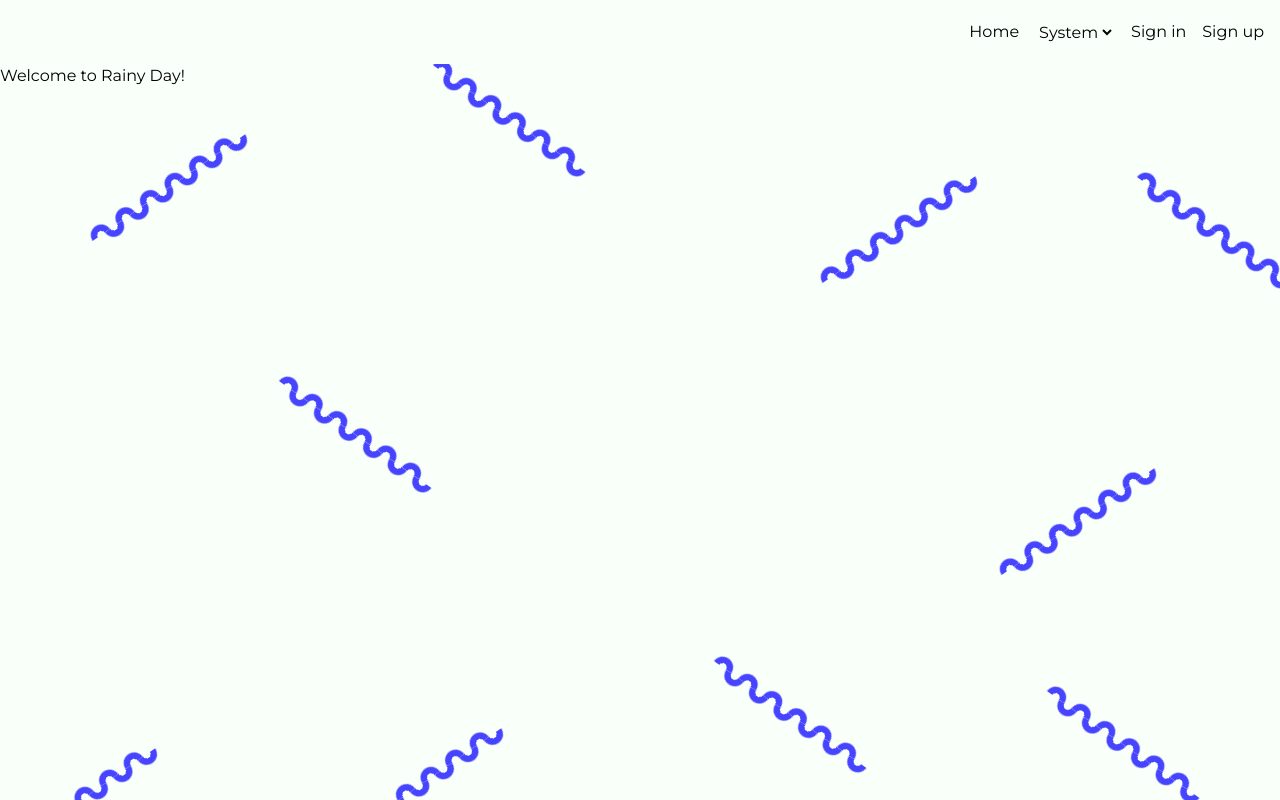
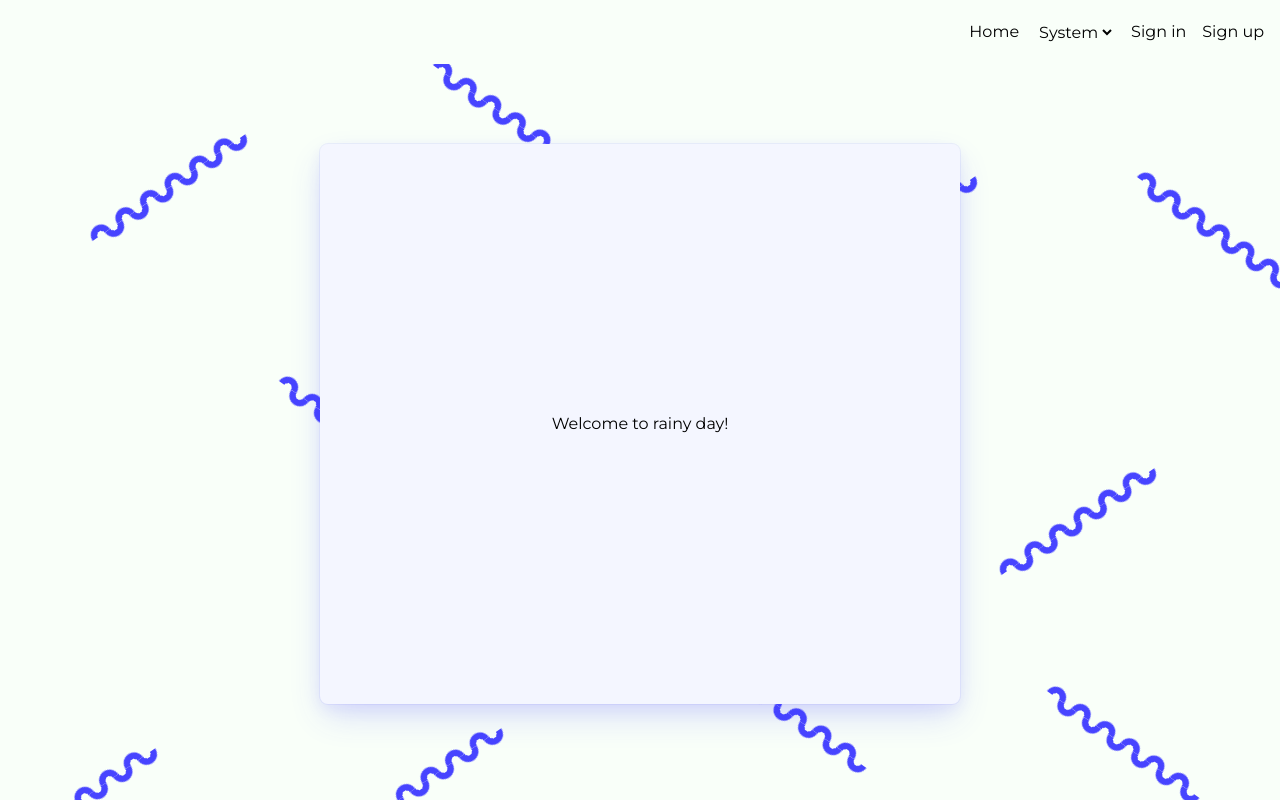
Before and after one commit to jordan-bott/RainyDay, a Next.js app: page / in a window 1280 px wide. Built offline with nearby package versions, Linux system fonts and the light colour scheme; no server answers.

Commit message:
home page initial styling

```diff
--- a/src/app/globals.css
+++ b/src/app/globals.css
@@ -5,7 +5,9 @@
 @theme {
   --color-accent: #4744ff;
   --color-darkBG: #2d2b2f;
+  --color-darkFG: #3e445d;
   --color-lightBG: #f9fff9;
+  --color-lightFG: #f4f6ff;
 }
 
 :root {
@@ -25,6 +27,13 @@ button {
   box-shadow: rgba(0, 0, 0, 0.08) 0px 5px 15px 0px,
     rgba(25, 28, 33, 0.2) 0px 15px 35px -5px,
     rgba(0, 0, 0, 0.07) 0px 0px 0px 1px;
+}
+
+/* box shadow that matches clerk components */
+.shadow-blue {
+  box-shadow: rgba(71, 68, 255, 0.08) 0px 5px 15px 0px,
+    rgba(71, 68, 255, 0.2) 0px 15px 35px -5px,
+    rgba(71, 68, 255, 0.07) 0px 0px 0px 1px;
 }
 
 /* placement & look of squiggles in background */
--- a/src/app/page.tsx
+++ b/src/app/page.tsx
@@ -1,5 +1,9 @@
-import Image from 'next/image'
-
 export default function Home() {
-  return <div>Welcome to Rainy Day!</div>
+  return (
+    <div className="flex h-full w-full place-items-center place-content-center">
+      <div className="h-140 w-160 bg-lightFG dark:bg-darkFG shadow-blue rounded-lg mb-20 flex flex-col place-items-center place-content-center">
+        Welcome to rainy day!
+      </div>
+    </div>
+  )
 }
```
